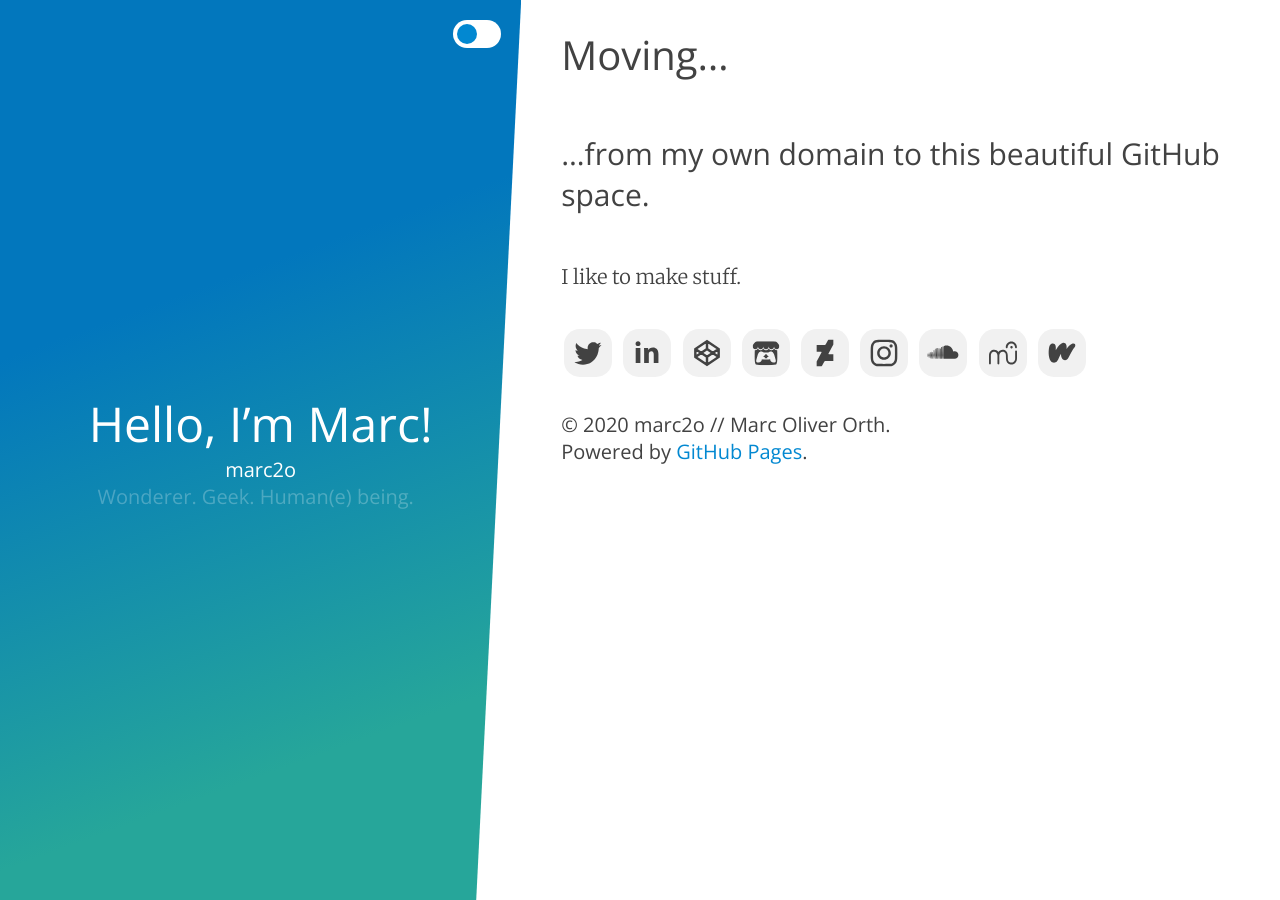
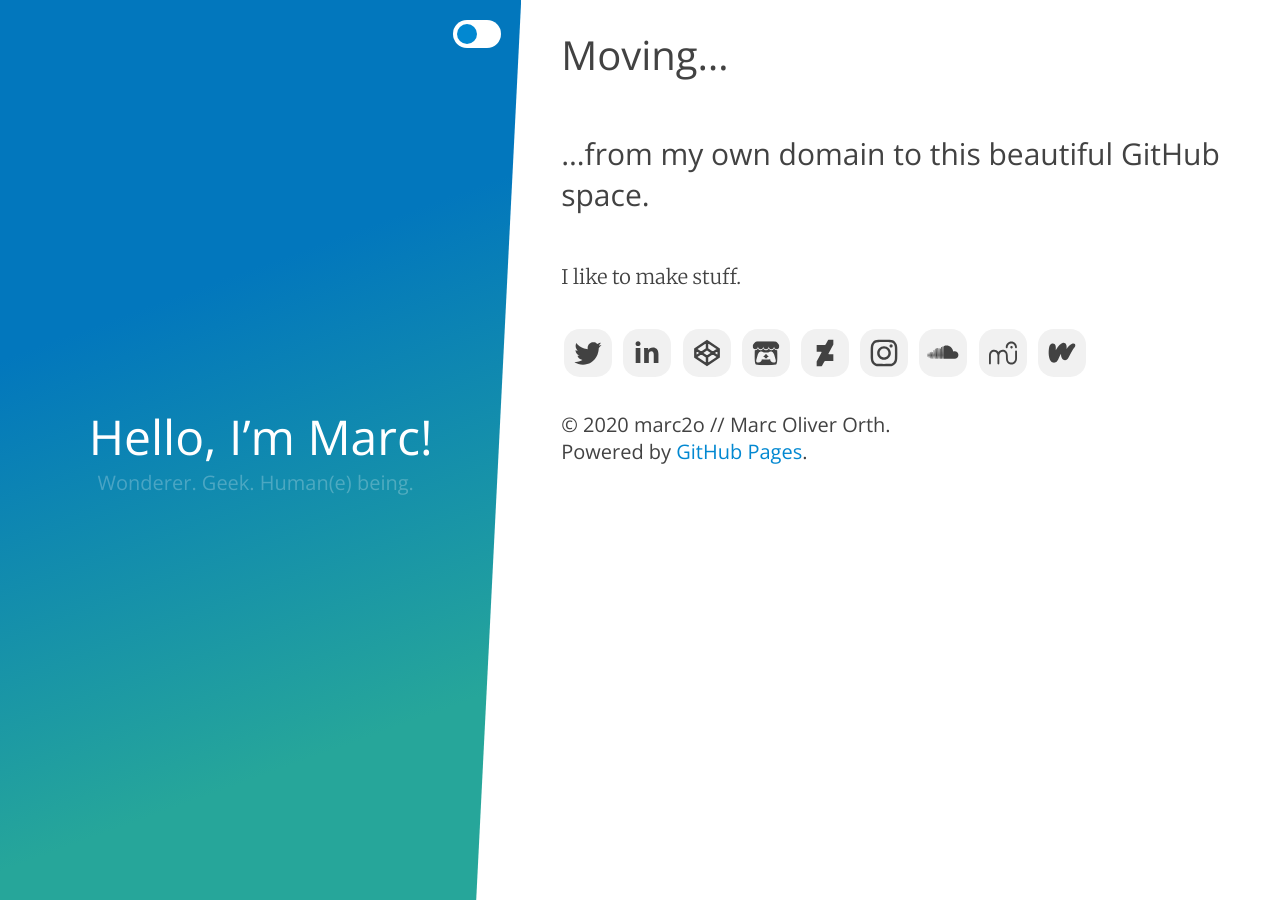
Before and after one commit to marc2o/marc2o.github.io, a Jekyll site: the page built from index.md, in a window 1280 px wide. Built offline with Jekyll 4.4.1, drawn with Linux system fonts in a browser that asks for light colours.

Commit message:
Update index.html

```diff
--- a/_layouts/index.html
+++ b/_layouts/index.html
@@ -76,7 +76,6 @@
         </svg>
       </div>
       <span class="title">{{ page.title | default: site.title | default: site.github.repository_name }}</span>
-      <span class="about">{{ page.author | default: "marc2o" }}</span>
       <span class="about" id="about_marc2o">
         <span>{{ page.description | default: site.description | default: site.github.project_tagline }}</span>
         <span hidden class="hidden">Early adopter and retro&shy;crastinator.</span>
```
